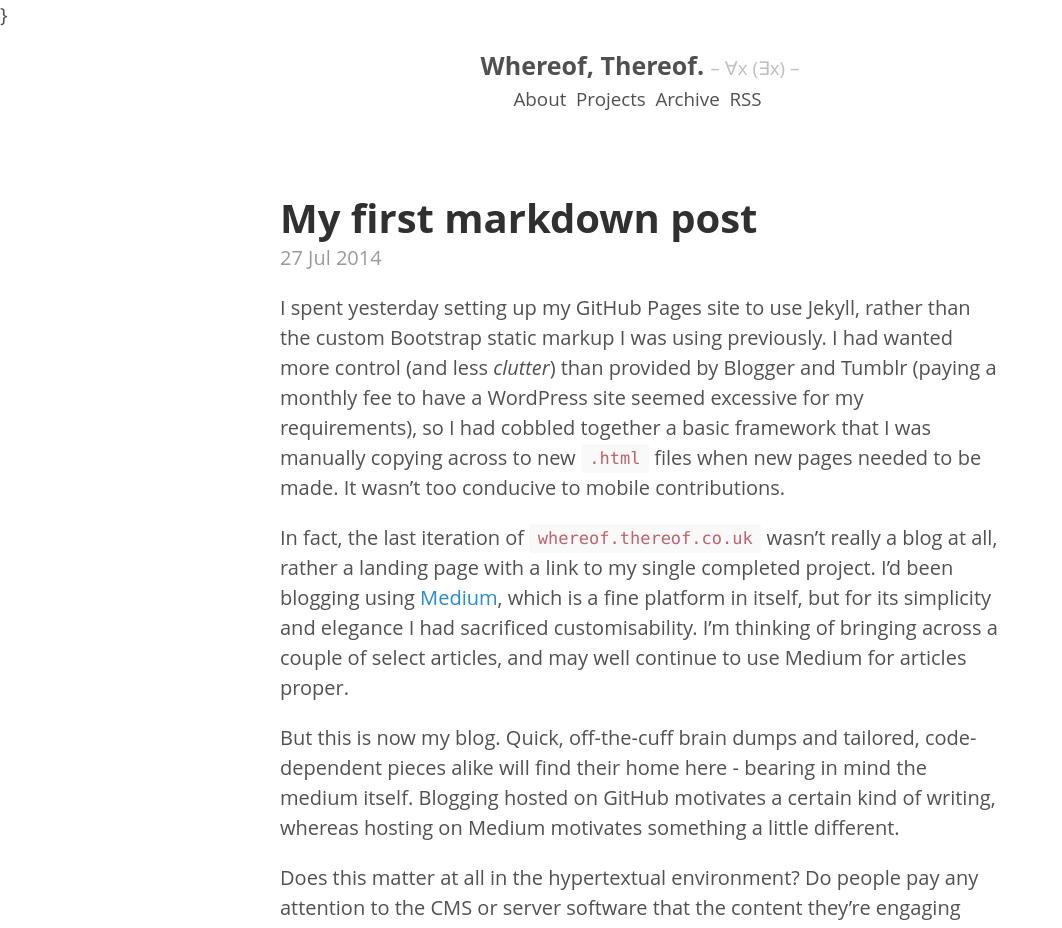
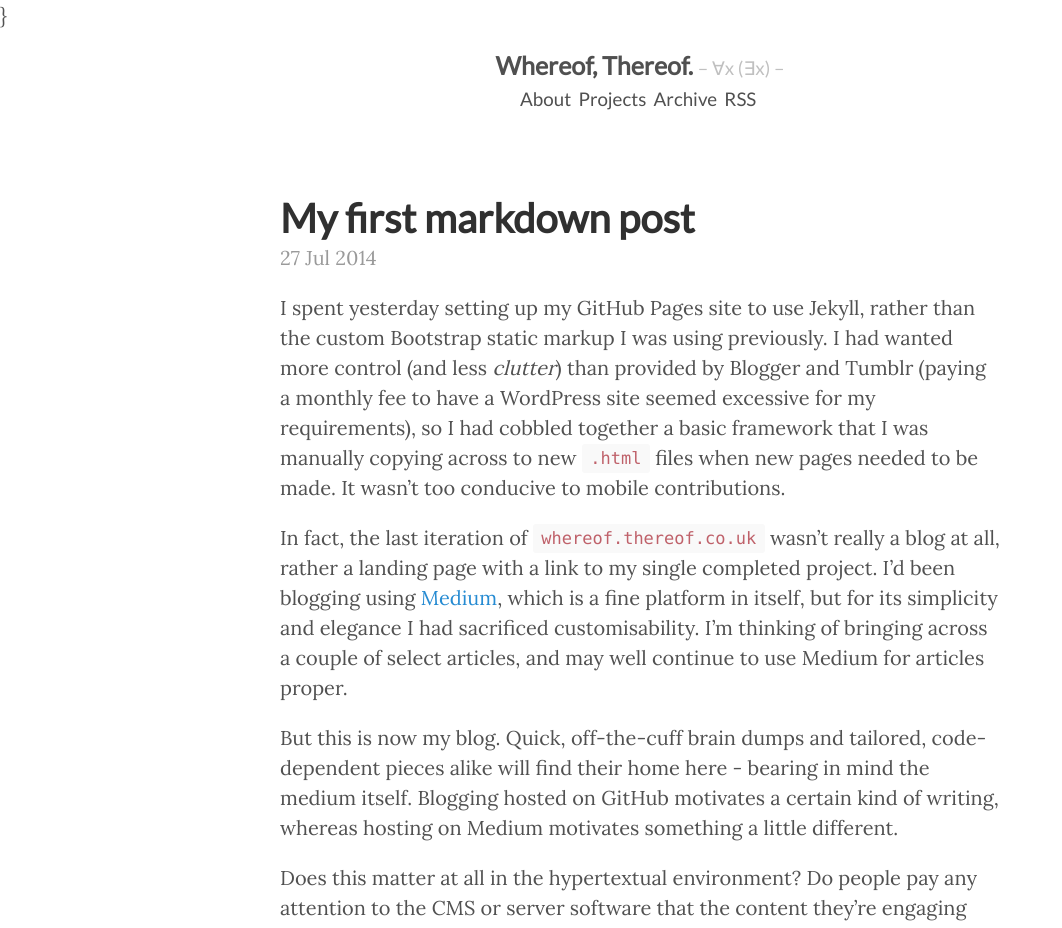
Before and after one commit to robSafar/whereof-thereof.github.io, a Jekyll site: the page built from _posts/2014-07-27-my-first-markdown-post.md, in a window 1280 px wide. Shown: the top 928 px of the page, without its empty margins (0-1062 px from the left). Built offline with Jekyll 4.4.1, drawn with Linux system fonts in a browser that asks for light colours; comment, search, counter and statistics services are not loaded.

Commit message:
New fonts

```diff
--- a/public/css/poole.css
+++ b/public/css/poole.css
@@ -53,7 +53,7 @@ body {
 }
 
 html {
-  font-family: "Open Sans", "Helvetica Neue", Helvetica, Arial, sans-serif;
+  font-family: "Lora", sans-serif;
   font-size: 16px;
   line-height: 1.5;
 }
@@ -86,7 +86,7 @@ a:focus {
 
 /* Headings */
 h1, h2, h3, h4, h5, h6 {
-  font-family: "Roboto Slab", "Open Sans", "Helvetica Neue", Helvetica, Arial, sans-serif;
+  font-family: "Lato", serif;
   margin-bottom: .5rem;
   font-weight: bold;
   line-height: 1.25;
```
